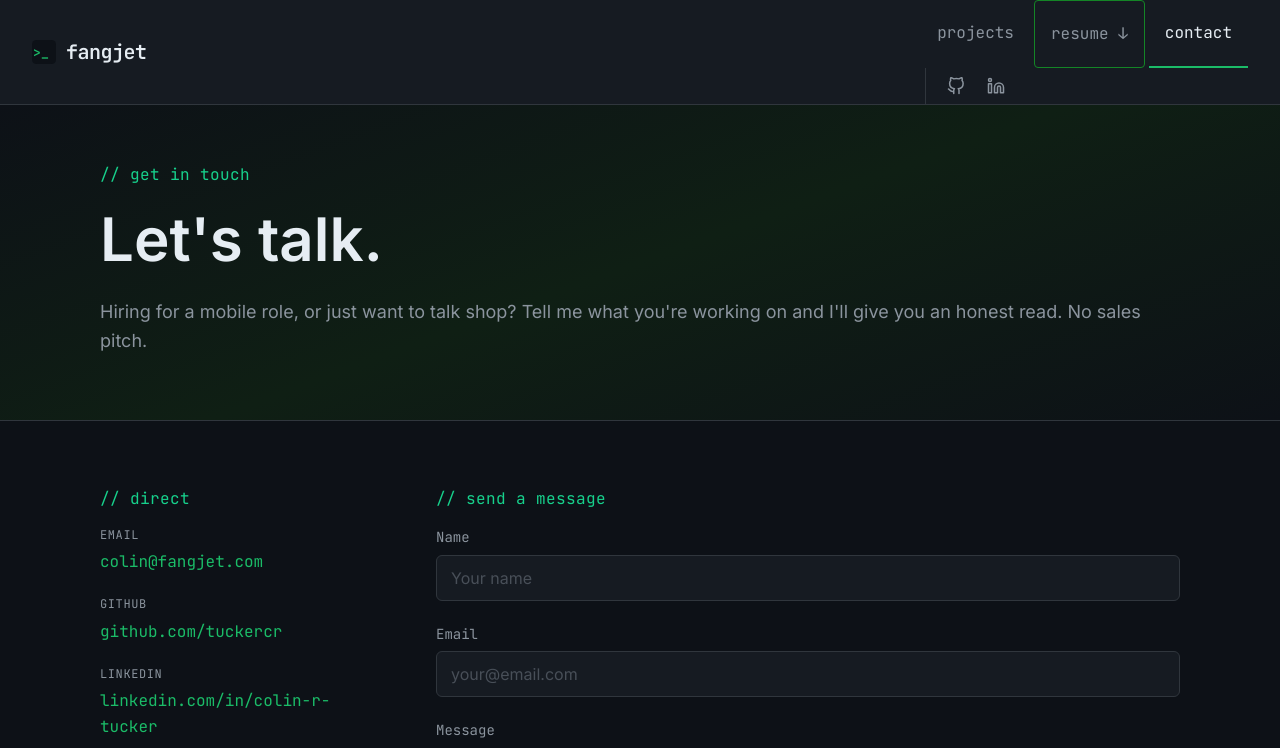
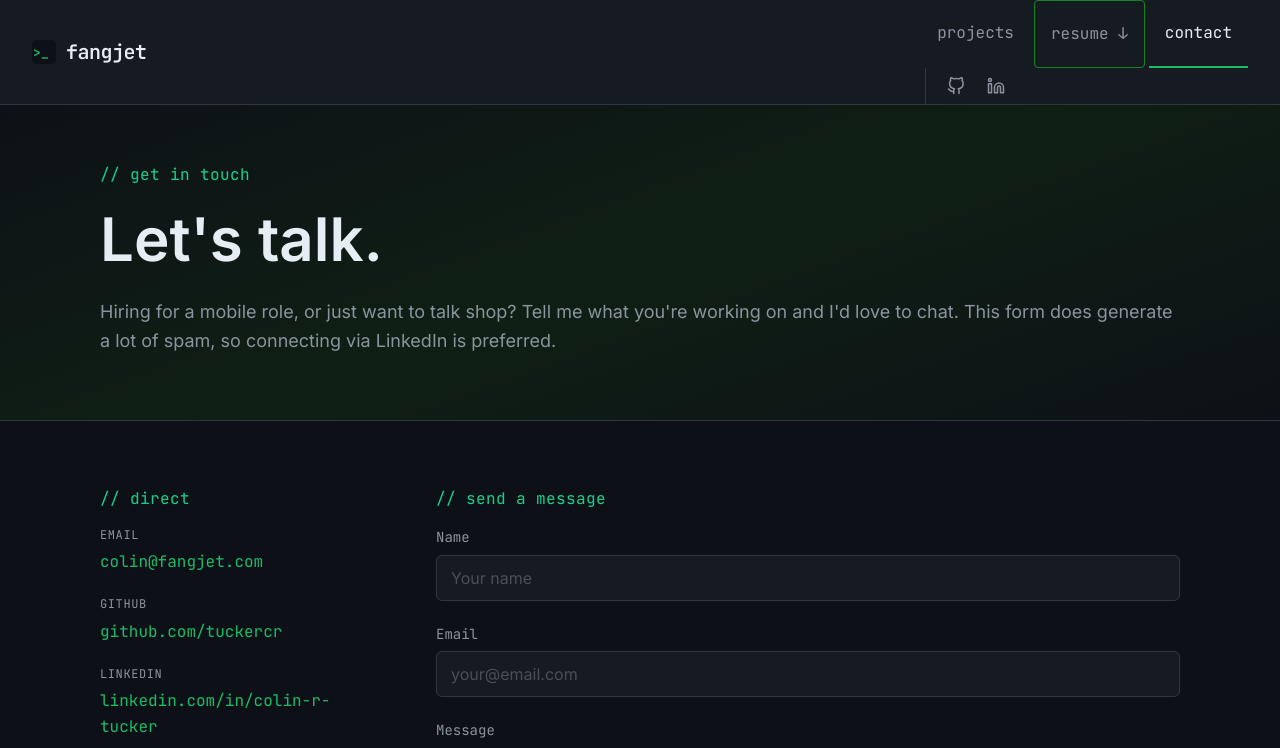
Before and after one commit to tuckercr/fangjet, a React (Vite) app: page /contact in a window 1280 px wide. Shown: the top 748 px of the page. Built offline with nearby package versions, Linux system fonts and the light colour scheme.

Commit message:
Contact: invite a chat and point to LinkedIn over the spammy form

```diff
--- a/src/pages/Contact.jsx
+++ b/src/pages/Contact.jsx
@@ -26,7 +26,7 @@ export default function Contact() {
           <h1 className="mb-5 text-6xl leading-tight font-bold narrow:text-4xl">Let's talk.</h1>
           <p className="m-0 text-lg leading-relaxed text-muted">
             Hiring for a mobile role, or just want to talk shop? Tell me what
-            you're working on and I'll give you an honest read. No sales pitch.
+            you're working on and I'd love to chat. This form does generate a lot of spam, so connecting via LinkedIn is preferred.
           </p>
         </div>
       </section>
```
